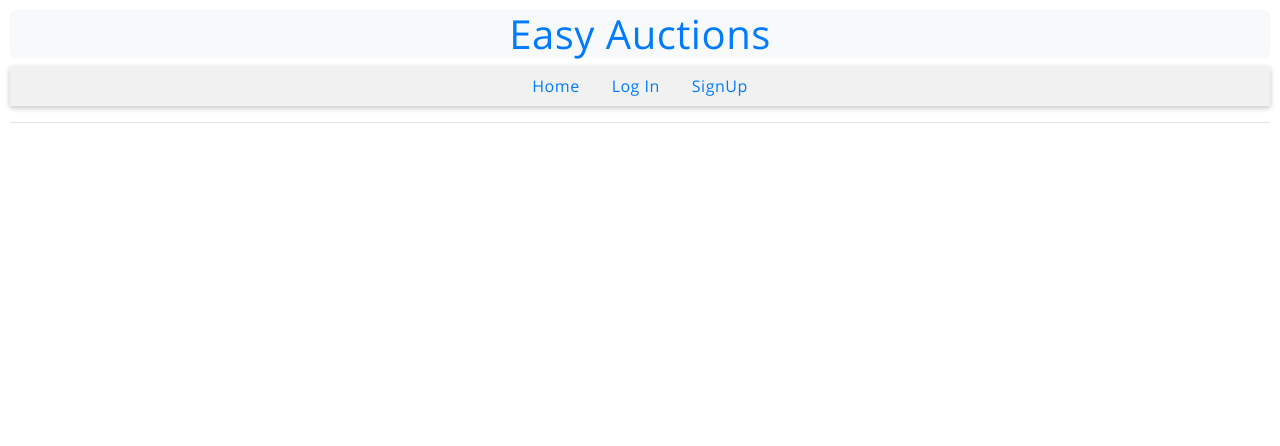
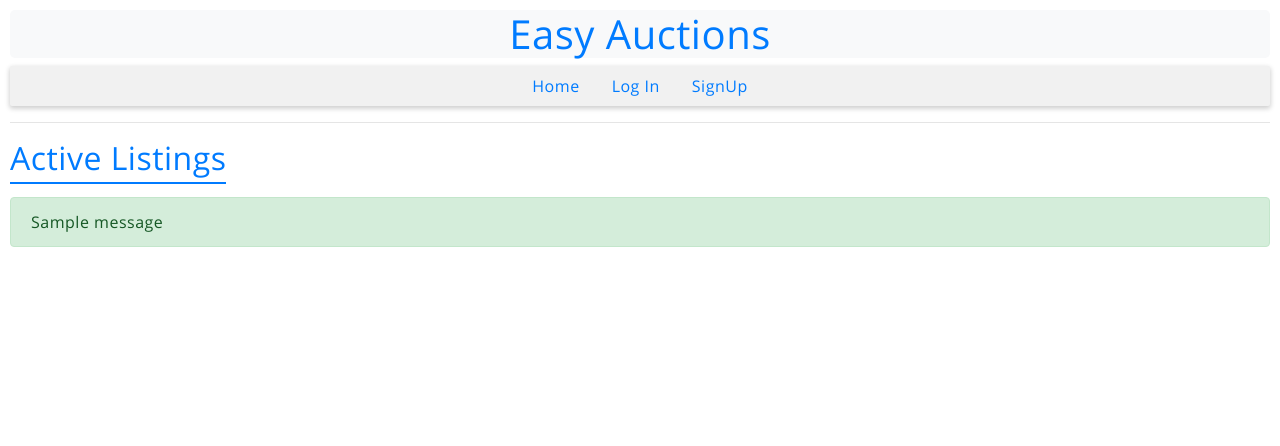
Before and after one commit to Arshad360/Easy_Auction, a Django app: page /logout in a window 1280 px wide. Shown: the top 446 px of the page. Run offline with Django 3.2, Linux system fonts and the light colour scheme; tables that the repository leaves empty hold one stand-in row (values such as "Sample post"); one stand-in notice (Sample message) is shown; some libraries are stand-ins or nearby versions.

Commit message:
Step 3: added the listed items in home page

```diff
--- a/auction_app/templates/auction_app/index.html
+++ b/auction_app/templates/auction_app/index.html
@@ -1 +1,61 @@
 {% extends "auction_app/layout.html" %}
+
+{% block body %}
+  <div class="add-listing-container">
+    <h2 class="blue-text margin-bot">
+      Active Listings
+    </h2>
+    {% if user.is_authenticated %}
+    <h5 title="add listing" class="plus-container">
+      <a class="btn btn-outline-success plus-link" href="{% url 'add_listing' %}">+ Add new Listing</a>
+
+    </h5>
+    {% endif %}
+  </div>
+
+  {% if messages %}
+    {% for message in messages %}
+    <div class="alert alert-{{ message.tags }}">
+      {{ message }}
+    </div>
+    {% endfor %}
+  {% endif %}
+
+  {% if listings %}
+  <ul class="listings">
+    {% for list in listings %}
+    <li>
+      <div class="card">
+        <div class="card-header">
+          {{ list.listing.name }}
+
+          <div class="owned-icon" title="You Own This Listing">
+
+          </div>
+
+        </div>
+        <div class="card-body">
+          <img alt="{{ list.listing.name }} - img" src="{{ list.listing.image.url }}" height="170" />
+
+          <h5 class="list-cost" style="color: var(--danger)">Bidding has started on this item</h5>
+          <h5 class="list-cost">Current Highest Bid: <strong style="color: var(--warning)">TK {{ list.bid.highest_bid }}</strong></h5>
+
+          <h5 class="list-cost" style="color: var(--success)">No Bids Currently Placed</h5>
+          <h5 class="list-cost">Bid Starts From: <strong>TK {{ list.listing.initial }}</strong> </h5>
+
+          {% if user.is_authenticated %}
+
+          {% else %}
+          <a class="nav-link" href="{% url 'login' %}">LogIn to view listing</a>
+          {% endif %}
+          <h6 class="text-muted right-align">Date added: {{ list.listing.created }}</h6>
+        </div>
+      </div>
+    </li>
+    {% endfor %}
+    <li class="card card-header bg-info">
+      <div style="text-align: center; color: white;"> --- END --- </div>
+    </li>
+  </ul>
+  {% endif %}
+{% endblock %}
```
